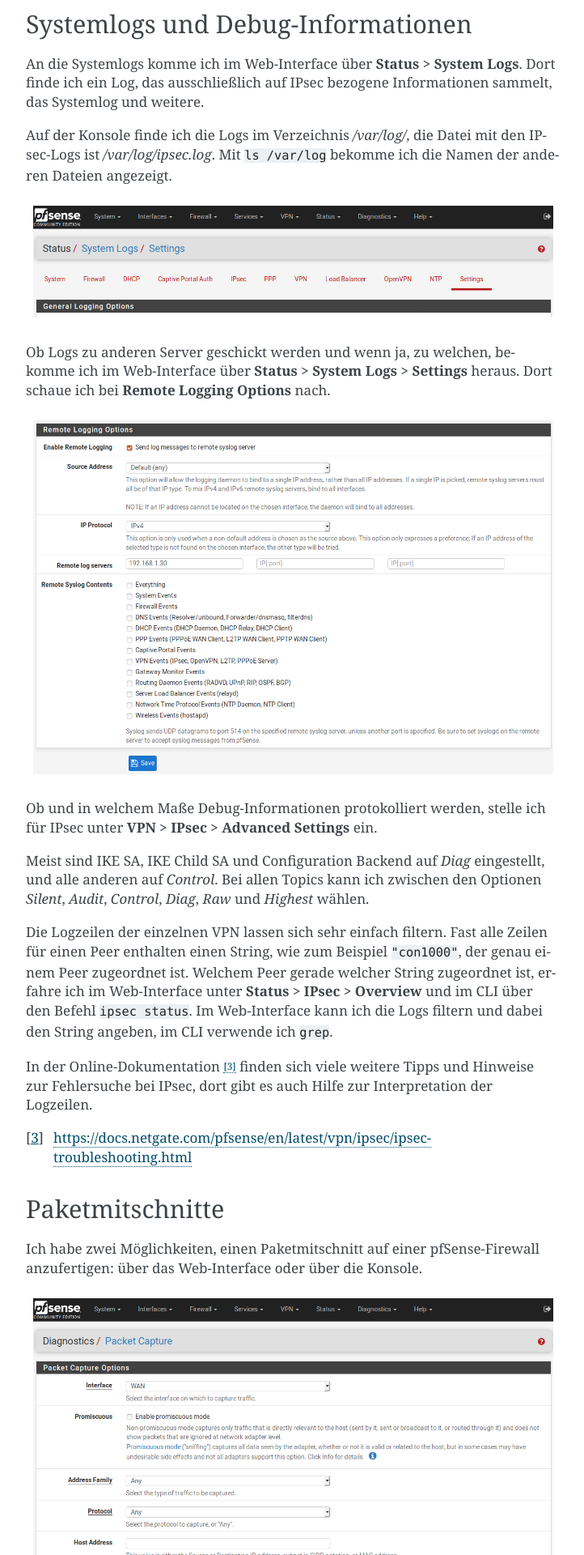
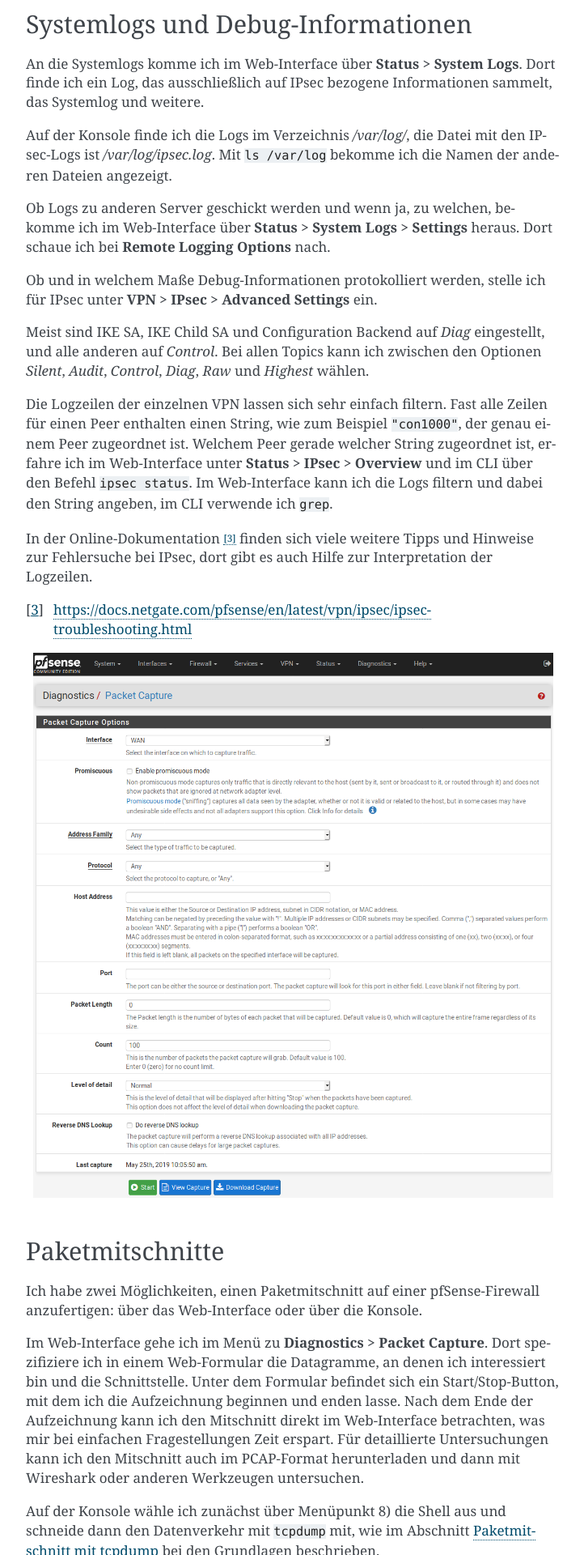
Before and after one commit to matwei-books/Fehlersuche-bei-IPsec-VPN-mit-IKEv2, a Sphinx documentation site: the page built from source/software/pfsense.rst, in a window 1280 px wide. Shown: the part 3057-4977 px from the top of the page at 81% size, without its empty margins (388-1110 px from the left). Built offline with Sphinx 7.4.7, drawn with Linux system fonts in a browser that asks for light colours.

Commit message:
zwei Bilder entfernt, ein Bild verschoben

```diff
--- a/source/software/pfsense.rst
+++ b/source/software/pfsense.rst
@@ -164,14 +164,14 @@ Auf der Konsole finde ich die Logs im Verzeichnis */var/log/*, die Datei
 mit den IPsec-Logs ist */var/log/ipsec.log*. Mit ``ls /var/log`` bekomme
 ich die Namen der anderen Dateien angezeigt.
 
-.. figure:: /images/pfsense-logging.png
+.. .. figure:: /images/pfsense-logging.png
    :alt: Einstellungen für Logging
 
 Ob Logs zu anderen Server geschickt werden und wenn ja, zu welchen,
 bekomme ich im Web-Interface über **Status > System Logs > Settings**
 heraus. Dort schaue ich bei **Remote Logging Options** nach.
 
-.. figure:: /images/pfsense-logging-remote.png
+.. .. figure:: /images/pfsense-logging-remote.png
    :alt: Einstellungen für Remote Logging
 
 Ob und in welchem Maße Debug-Informationen protokolliert werden, stelle
@@ -198,15 +198,15 @@ dort gibt es auch Hilfe zur Interpretation der Logzeilen.
 
 .. [#] https://docs.netgate.com/pfsense/en/latest/vpn/ipsec/ipsec-troubleshooting.html
 
+.. figure:: /images/pfsense-packet-capture.png
+   :alt: Paketmitschnitt im Web-Interface
+
 Paketmitschnitte
 ----------------
 
 Ich habe zwei Möglichkeiten, einen Paketmitschnitt auf einer
 pfSense-Firewall anzufertigen: über das Web-Interface oder über die
 Konsole.
-
-.. figure:: /images/pfsense-packet-capture.png
-   :alt: Paketmitschnitt im Web-Interface
 
 Im Web-Interface gehe ich im Menü zu **Diagnostics > Packet Capture**.
 Dort spezifiziere ich in einem Web-Formular die Datagramme, an denen ich
```
